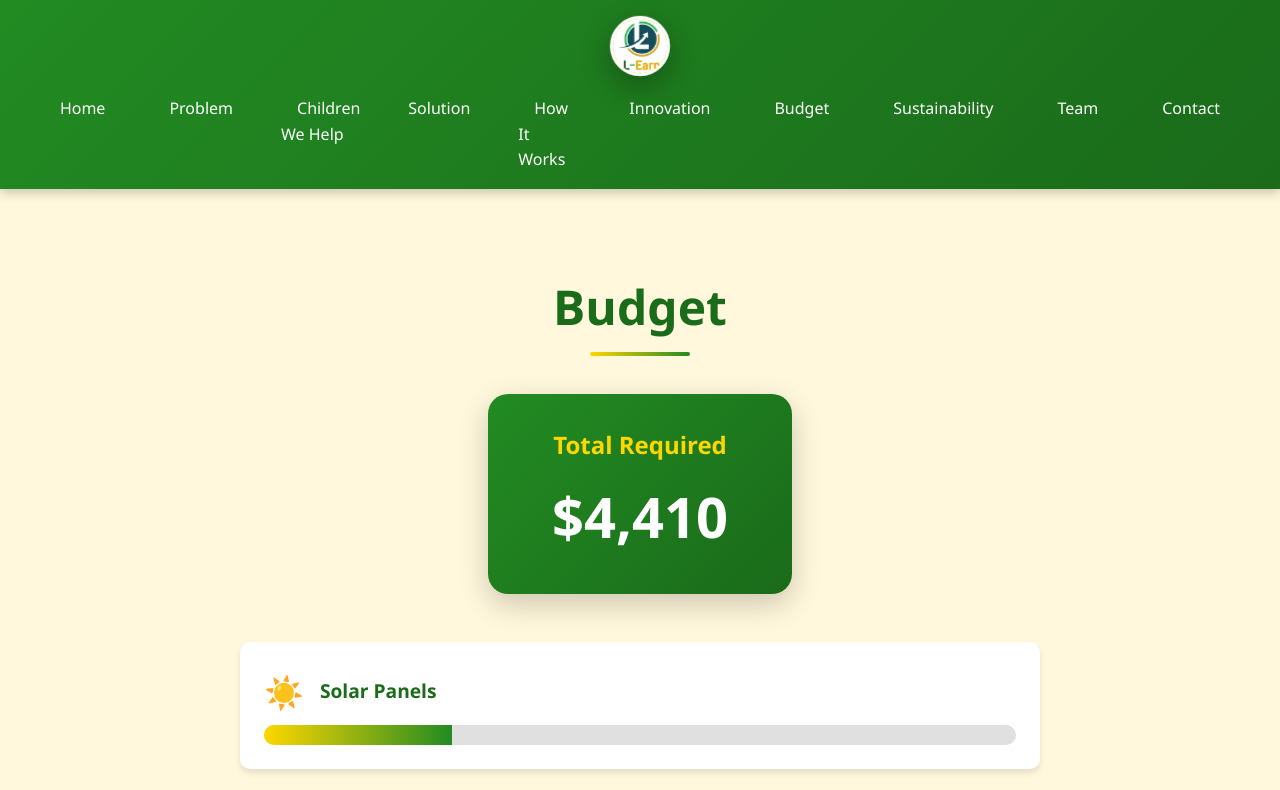
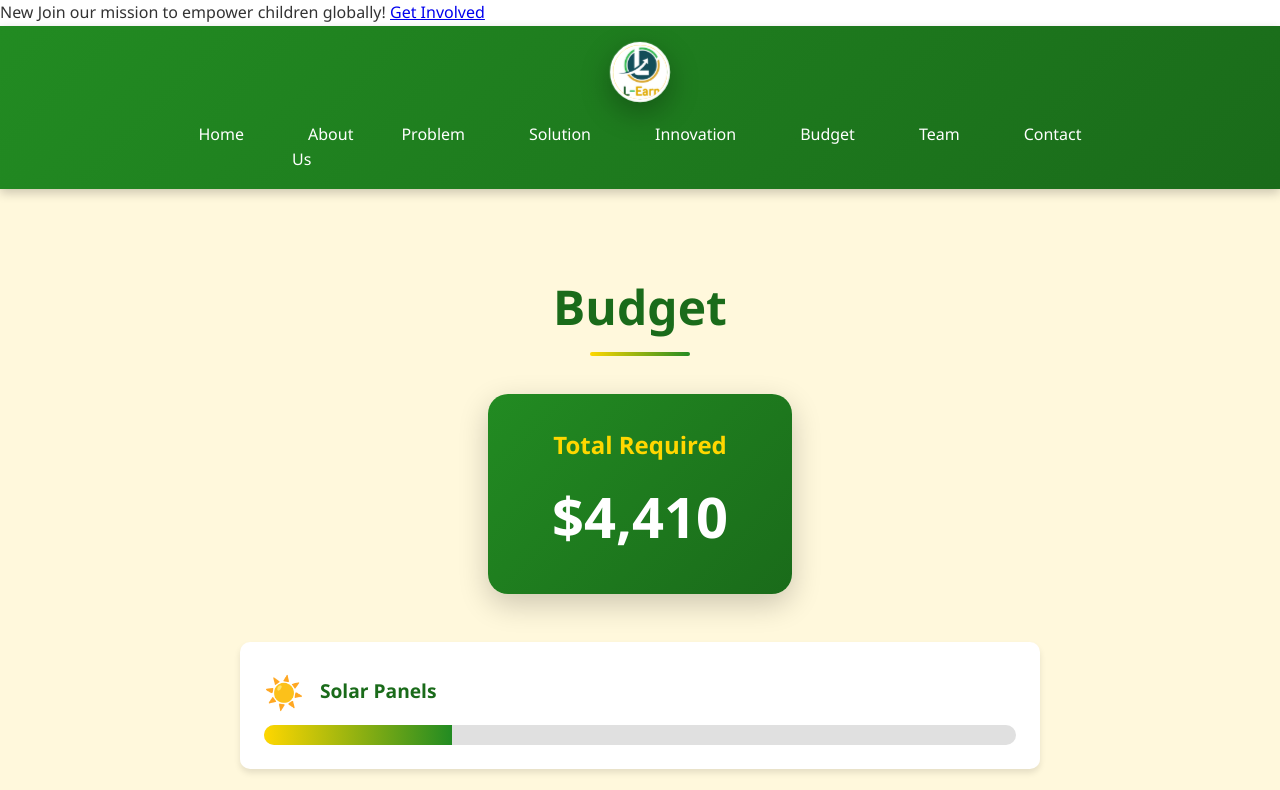
Before and after one commit to Daniellakyusa/L-Earn, a plain HTML site: page budget.html in a window 1280 px wide. Shown: the top 790 px of the page. Drawn offline with Linux system fonts and the light colour scheme.

Commit message:
Add top banner and update navigation links
Added a top banner to promote the mission and updated the navigation links.

```diff
--- a/budget.html
+++ b/budget.html
@@ -1,13 +1,24 @@
 <!DOCTYPE html>
 <html lang="en">
+
 <head>
     <meta charset="UTF-8">
     <meta name="viewport" content="width=device-width, initial-scale=1.0">
     <title>Budget - L-Earn</title>
     <link rel="stylesheet" href="style.css">
 </head>
+
 <body>
     <!-- Navigation with Logo Above Links -->
+    <!-- Top Banner -->
+    <div class="top-banner">
+        <div class="banner-content">
+            <span class="banner-badge">New</span>
+            <span class="banner-text">Join our mission to empower children globally!</span>
+            <a href="contact.html" class="banner-btn">Get Involved</a>
+        </div>
+    </div>
+
     <nav class="navbar">
         <div class="nav-container-narrow">
             <div class="nav-brand-top">
@@ -17,13 +28,11 @@
             </div>
             <ul class="nav-menu">
                 <li><a href="index.html">Home</a></li>
+                <li><a href="about.html" class="active">About Us</a></li>
                 <li><a href="problem.html">Problem</a></li>
-                <li><a href="children.html">Children We Help</a></li>
                 <li><a href="solution.html">Solution</a></li>
-                <li><a href="how-it-works.html">How It Works</a></li>
                 <li><a href="innovation.html">Innovation</a></li>
                 <li><a href="budget.html">Budget</a></li>
-                <li><a href="sustainability.html">Sustainability</a></li>
                 <li><a href="team.html">Team</a></li>
                 <li><a href="contact.html">Contact</a></li>
             </ul>
@@ -103,6 +112,7 @@
         </div>
     </footer>
 
-    <script src="../script.js"></script>
+    <script src="script.js"></script>
 </body>
+
 </html>
```
